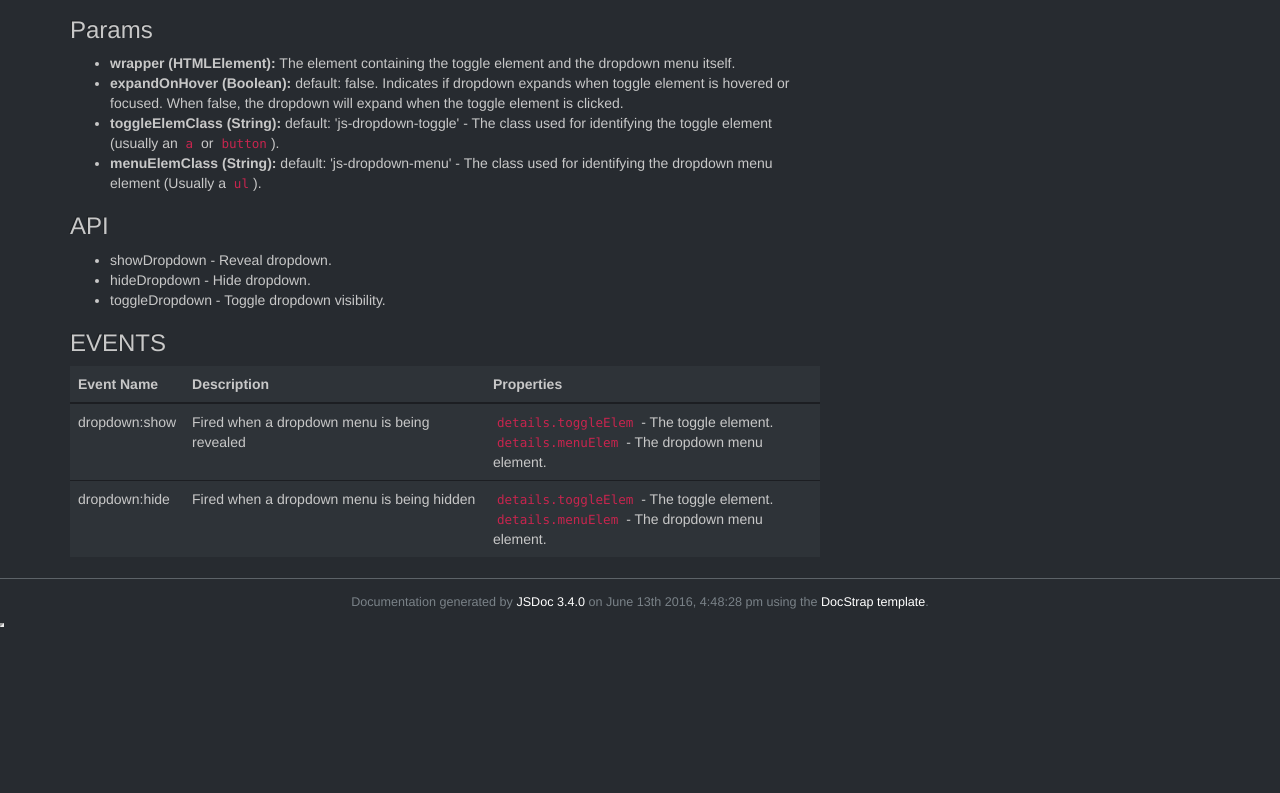
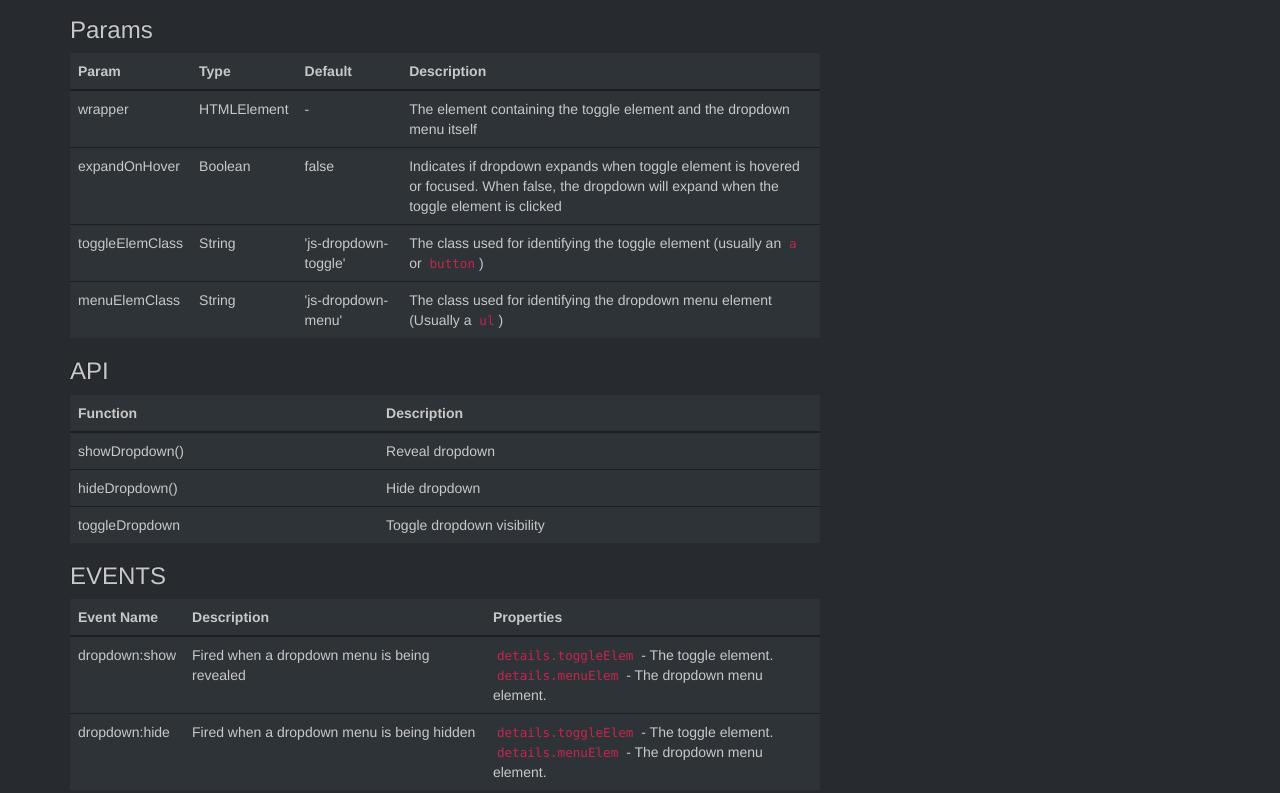
Before and after one commit to Haaretz/htz-a11y-dropdown, a website: page docs/htz-a11y-dropdown/1.0.1/index.html in a window 1280 px wide. Shown: the part 443-1236 px from the top of the page. Before the commit the page ends 1075 px from the top, so only its background shows below. Drawn offline with Linux system fonts and the light colour scheme.

Commit message:
Tweak README formatting

```diff
--- a/docs/htz-a11y-dropdown/1.0.1/index.html
+++ b/docs/htz-a11y-dropdown/1.0.1/index.html
@@ -97,22 +97,64 @@
 <h3>Installation</h3><pre class="prettyprint source lang-bash"><code>jspm install github:haaretz/htz-a11y-dropdown</code></pre><h3>Usage</h3><pre class="prettyprint source lang-js"><code>import dropdown from 'htz-a11y-dropdown';
 
 const foo = document.getElementById('foo');
-const bar = dropdown(foo[, expandOnHover, toggleElemClass, menuElemClass]);</code></pre><h3>Params</h3><ul>
-<li><strong>wrapper (HTMLElement):</strong> The element containing the toggle element
-and the dropdown menu itself.</li>
-<li><strong>expandOnHover (Boolean):</strong> default: false. Indicates if dropdown expands when
-toggle element is hovered or focused. When false, the dropdown will expand
-when the toggle element is clicked.</li>
-<li><strong>toggleElemClass (String):</strong> default: 'js-dropdown-toggle' - The class used for
-identifying the toggle element (usually an <code>a</code> or <code>button</code>).</li>
-<li><strong>menuElemClass (String):</strong> default: 'js-dropdown-menu' - The class used for
-identifying the dropdown menu element (Usually a <code>ul</code>).</li>
-</ul>
-<h3>API</h3><ul>
-<li>showDropdown - Reveal dropdown.</li>
-<li>hideDropdown - Hide dropdown.</li>
-<li>toggleDropdown - Toggle dropdown visibility.</li>
-</ul>
+const bar = dropdown(foo[, expandOnHover, toggleElemClass, menuElemClass]);</code></pre><h3>Params</h3><table>
+<thead>
+<tr>
+<th>Param</th>
+<th>Type</th>
+<th>Default</th>
+<th>Description</th>
+</tr>
+</thead>
+<tbody>
+<tr>
+<td>wrapper</td>
+<td>HTMLElement</td>
+<td>-</td>
+<td>The element containing the toggle element and the dropdown menu itself</td>
+</tr>
+<tr>
+<td>expandOnHover</td>
+<td>Boolean</td>
+<td>false</td>
+<td>Indicates if dropdown expands when toggle element is hovered or focused. When false, the dropdown will expand when the toggle element is clicked</td>
+</tr>
+<tr>
+<td>toggleElemClass</td>
+<td>String</td>
+<td>'js-dropdown-toggle'</td>
+<td>The class used for identifying the toggle element (usually an <code>a</code> or <code>button</code>)</td>
+</tr>
+<tr>
+<td>menuElemClass</td>
+<td>String</td>
+<td>'js-dropdown-menu'</td>
+<td>The class used for identifying the dropdown menu element (Usually a <code>ul</code>)</td>
+</tr>
+</tbody>
+</table>
+<h3>API</h3><table>
+<thead>
+<tr>
+<th>Function</th>
+<th>Description</th>
+</tr>
+</thead>
+<tbody>
+<tr>
+<td>showDropdown()</td>
+<td>Reveal dropdown</td>
+</tr>
+<tr>
+<td>hideDropdown()</td>
+<td>Hide dropdown</td>
+</tr>
+<tr>
+<td>toggleDropdown</td>
+<td>Toggle dropdown visibility</td>
+</tr>
+</tbody>
+</table>
 <h3>EVENTS</h3><table>
 <thead>
 <tr>
@@ -177,7 +219,7 @@ identifying the dropdown menu element (Usually a <code>ul</code>).</li>
 <span class="jsdoc-message">
 	Documentation generated by <a href="https://github.com/jsdoc3/jsdoc">JSDoc 3.4.0</a>
 
-		on June 13th 2016, 4:48:28 pm
+		on June 14th 2016, 10:40:57 am
 
 	using the <a href="https://github.com/docstrap/docstrap">DocStrap template</a>.
 </span>
```
Also changed, not shown: docs/htz-a11y-dropdown/1.0.1/module-htz-a11y-dropdown.html (+1 -1 lines), docs/htz-a11y-dropdown/1.0.1/modules.list.html (+1 -1 lines), docs/htz-a11y-dropdown/1.0.1/quicksearch.html (+1 -1 lines), README.md.
